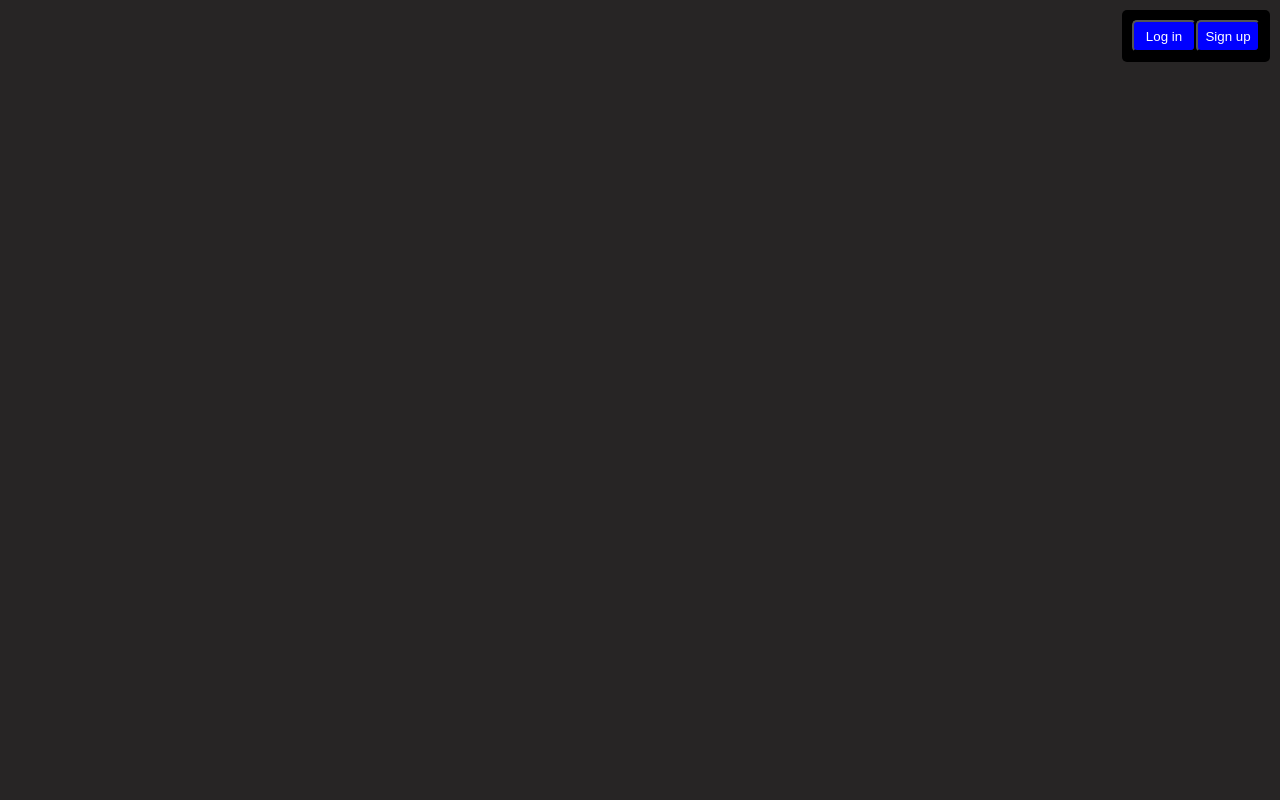
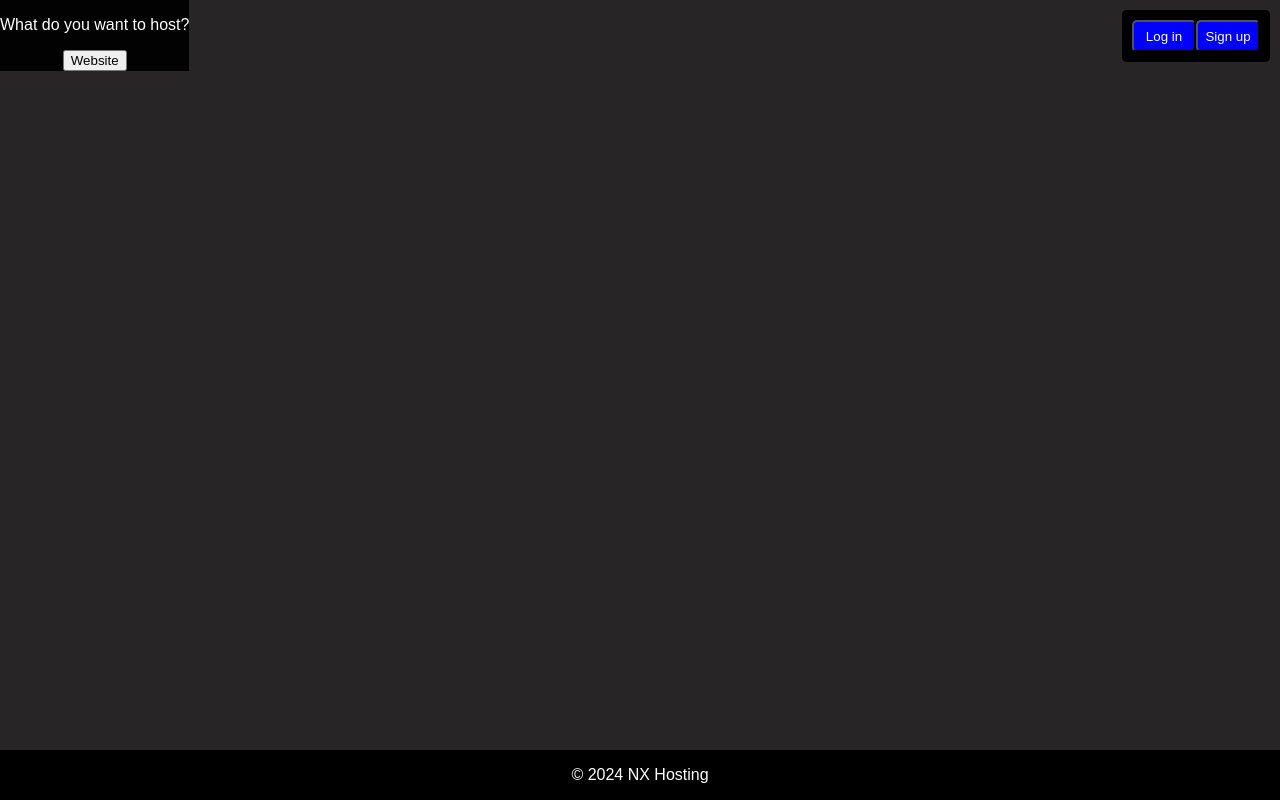
Before and after one commit to hinoobers/nxhosting-web, a plain HTML site: page index.html in a window 1280 px wide. Drawn offline with Linux system fonts and the light colour scheme.

Commit message:
Add simple CSS for container and footer

```diff
--- a/index.html
+++ b/index.html
@@ -10,10 +10,15 @@
         <button class="signup-btn">Sign up</button>
     </div>
     <div class="container">
-
+        <p>What do you want to host?</p>
+        <div class="hosting-options">
+            <div class="hosting-option">
+                <button class="hosting-btn">Website</button>
+            </div>
+        </div>
     </div>
     <div class="footer">
-
+        <p>© 2024 NX Hosting</p>
     </div>
 </body>
 </html>
--- a/styles/main.css
+++ b/styles/main.css
@@ -1,5 +1,10 @@
 body {
     background-color: rgb(39, 37, 37);
+    padding: 0;
+    margin: 0;
+
+    font-family: Arial, sans-serif;
+    color: white; /* Text color, since background is black */
 }
 
 .top-bar {
@@ -23,3 +28,23 @@ body {
     width: 4rem;
     height: 2rem;
 }
+
+.container {
+    display: flex;
+    flex-direction: column;
+    justify-content: center;
+    align-items: center;
+    width: fit-content;
+    height: auto;
+    background-color: rgb(2,2,2);
+    text-align: center;
+}
+
+.footer {
+    position: fixed;
+    bottom: 0;
+    color: white;
+    width: 100%;
+    background-color: black;
+    text-align: center;
+}
```
